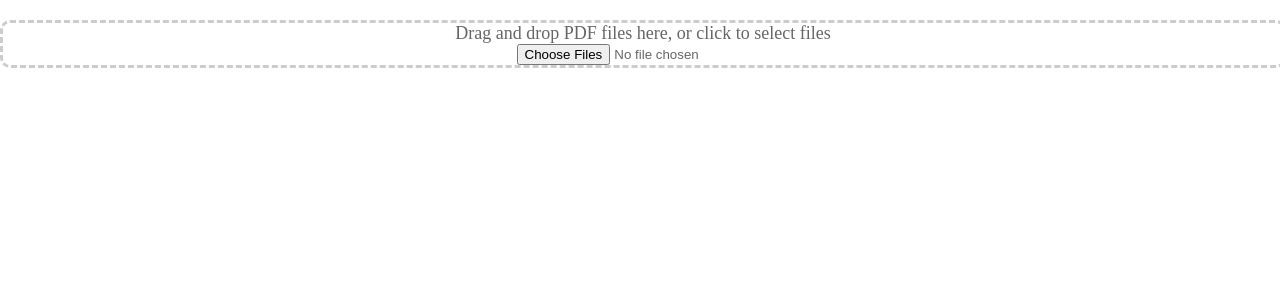
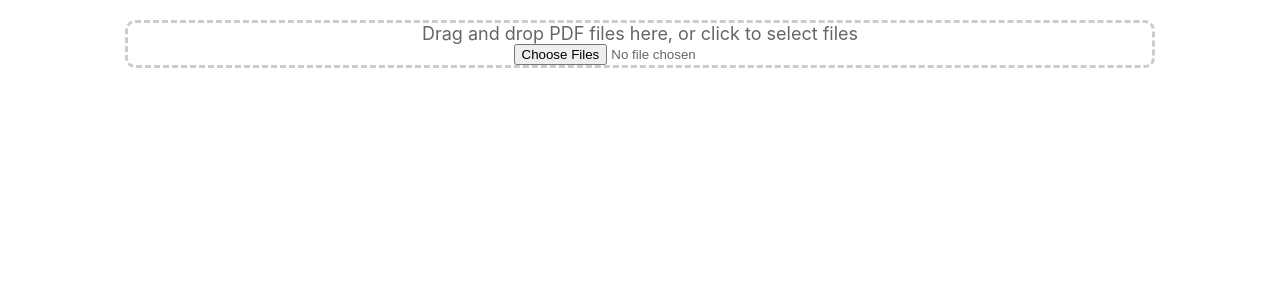
Before and after one commit to isaaclvf/merge-pdf, a React (Vite) app: page / in a window 1280 px wide. Shown: the top 300 px of the page. Built offline with nearby package versions, Linux system fonts and the light colour scheme.

Commit message:
Update font, fit width

```diff
--- a/src/App.css
+++ b/src/App.css
@@ -2,6 +2,8 @@
 body {
     height: 100%;
     margin: 0;
+    font-family: -apple-system, BlinkMacSystemFont, Segoe UI, Roboto, Oxygen, Ubuntu,
+            Cantarell, Fira Sans, Droid Sans, Helvetica Neue, sans-serif;
 }
 
 .drop-zone {
@@ -9,11 +11,11 @@
     flex-direction: column;
     align-items: center;
     justify-content: center;
-    width: 100%;
+    width: 80%;
     height: 100%;
     border: 3px dashed #ccc;
     border-radius: 10px;
-    margin: 20px 0;
+    margin: 20px auto;
     font-size: 18px;
     color: #666;
     text-align: center;
@@ -32,12 +34,13 @@
 
 li {
     display: flex;
-    /* justify-content: space-between; */
+    justify-content: space-between;
     align-items: center;
-    width: 100%;
+    width: 75%;
     height: 50px;
     padding: 10px;
     background-color: #f8f8f8;
+    margin: 0 auto;
     margin-bottom: 10px;
     border-radius: 5px;
     box-shadow: 0 2px 5px rgba(0, 0, 0, 0.1);
--- a/src/FileList.tsx
+++ b/src/FileList.tsx
@@ -20,6 +20,7 @@
       {files.map((file, index) => (
         <li key={index}>
           File {index + 1}: {file.name}
+          <div>
             <button onClick={() => handleMoveUp(index)} disabled={index === 0}>
               Up
             </button>
@@ -30,6 +31,7 @@
               Down
             </button>
             <button onClick={() => handleRemoveFile(index)}>Remove</button>
+          </div>
         </li>
       ))}
     </ul>
```
Lines whose indentation alone changed are shown as unchanged.
